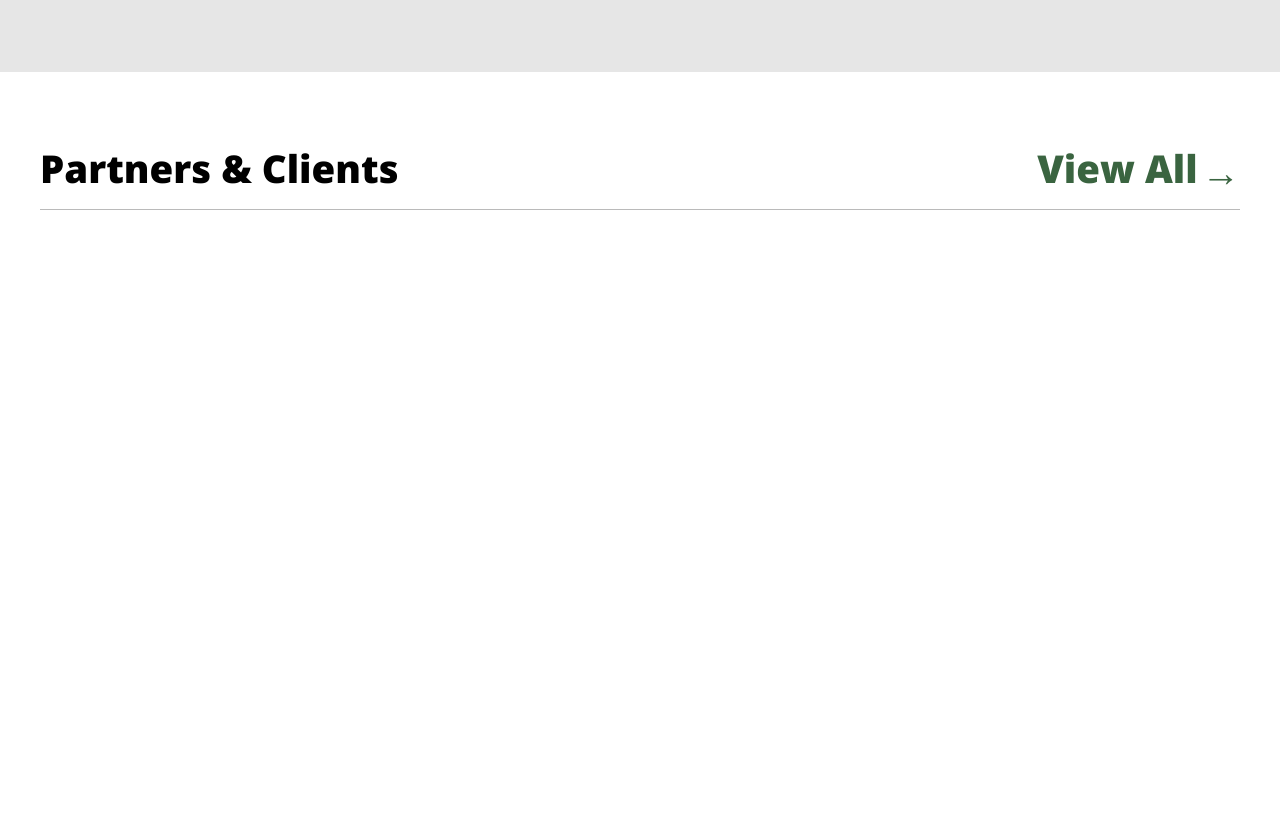
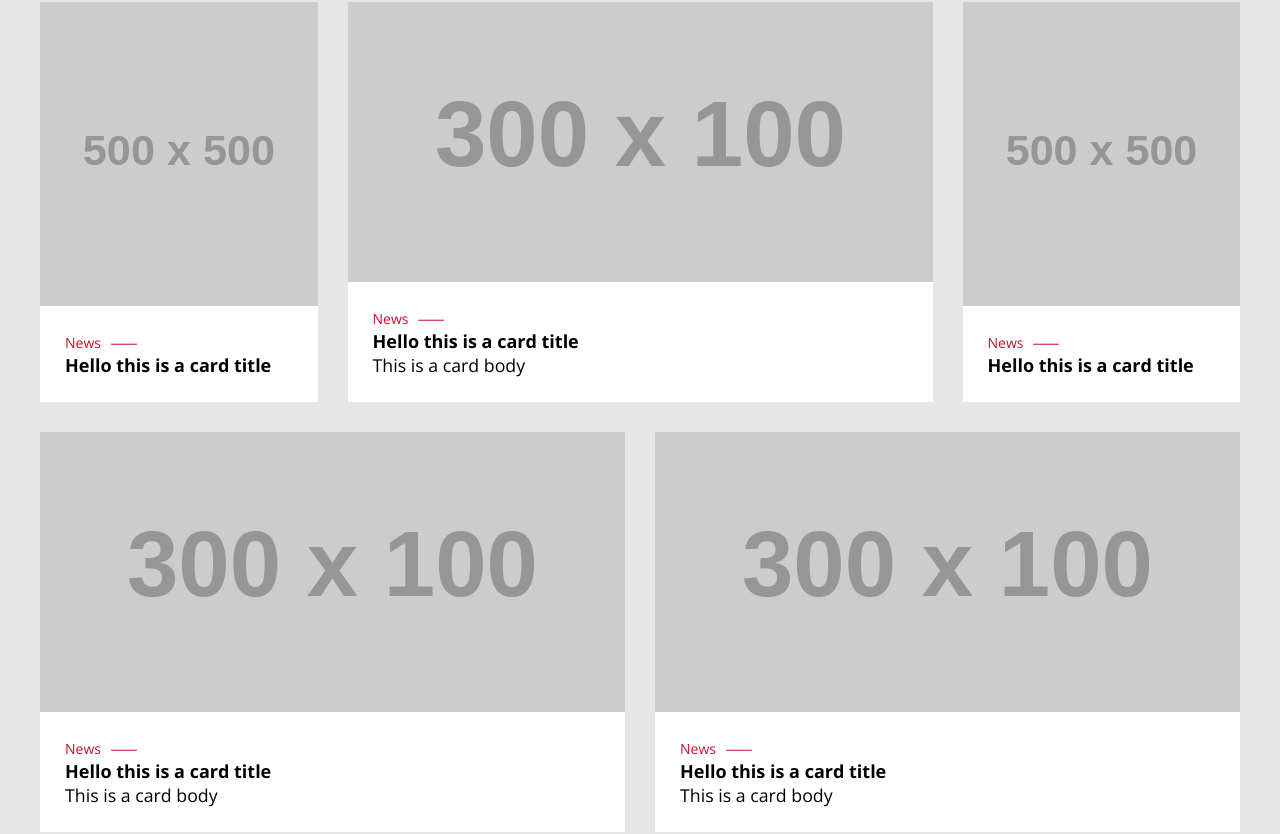
Before and after one commit to cameron-kirby/tecnica-old, a React (Create React App) app in the folder client/: page / in a window 1280 px wide. Shown: the part 874-1708 px from the top of the page. Before the commit the page ends 1270 px from the top, so only its background shows below. Built offline with nearby package versions, Linux system fonts and the light colour scheme; some icons are missing.

Commit message:
:lipstick: add card section to home page

```diff
--- a/client/src/components/pages/Home/Home.js
+++ b/client/src/components/pages/Home/Home.js
@@ -18,6 +18,13 @@ const background1 = {
 
 const background2 = {
     backgroundImage: "url('https://images.unsplash.com/photo-1578934191836-ff5f608c2228?ixlib=rb-1.2.1&ixid=eyJhcHBfaWQiOjEyMDd9&auto=format&fit=crop&w=1349&q=80')",
+};
+
+const gridBg = {
+    backgroundImage: "url('https://via.placeholder.com/500')",
+};
+const gridWide = {
+    backgroundImage: "url('https://via.placeholder.com/300x100')",
 };
 
 const Home = () => {
@@ -113,7 +120,68 @@ const Home = () => {
                 </div>
             </section>
             <section className="recent">
-
+                <div className="container-fluid">
+                    <div className="grid">
+                        <div className="grid__cell">
+                            <Link to='/' className="card__link">
+                                <div className="card__post">
+                                    <div className="card__img" style={gridBg}></div>
+                                    <div className="card__details">
+                                        <h4 className="card__type">News</h4>
+                                        <h3 className="card__title">Hello this is a card title</h3>
+                                    </div>
+                                </div>
+                            </Link>
+                        </div>
+                        <div className="grid__cell--wide">
+                            <Link to='/' className="card__link">
+                                <div className="card__post">
+                                    <div className="card__img" style={gridWide}></div>
+                                    <div className="card__details">
+                                        <h4 className="card__type">News</h4>
+                                        <h3 className="card__title">Hello this is a card title</h3>
+                                        <p className="card__body">This is a card body</p>
+                                    </div>
+                                </div>
+                            </Link>
+                        </div>
+                        <div className="grid__cell">
+                            <Link to='/' className="card__link">
+                                <div className="card__post">
+                                    <div className="card__img" style={gridBg}></div>
+                                    <div className="card__details">
+                                        <h4 className="card__type">News</h4>
+                                        <h3 className="card__title">Hello this is a card title</h3>
+                                    </div>
+                                </div>
+                            </Link>
+                        </div>
+                        <div className="grid__cell--wide">
+                            <Link to='/' className="card__link">
+                                <div className="card__post">
+                                    <div className="card__img" style={gridWide}></div>
+                                    <div className="card__details">
+                                        <h4 className="card__type">News</h4>
+                                        <h3 className="card__title">Hello this is a card title</h3>
+                                        <p className="card__body">This is a card body</p>
+                                    </div>
+                                </div>
+                            </Link>
+                        </div>
+                        <div className="grid__cell--wide">
+                            <Link to='/' className="card__link">
+                                <div className="card__post">
+                                    <div className="card__img" style={gridWide}></div>
+                                    <div className="card__details">
+                                        <h4 className="card__type">News</h4>
+                                        <h3 className="card__title">Hello this is a card title</h3>
+                                        <p className="card__body">This is a card body</p>
+                                    </div>
+                                </div>
+                            </Link>
+                        </div>
+                    </div>
+                </div>
             </section>
             <section className="partners">
                 <div className="container-fluid">
--- a/client/src/components/pages/Home/Home.styled.js
+++ b/client/src/components/pages/Home/Home.styled.js
@@ -156,6 +156,72 @@ export const StyledHome = styled.div`
         background: #e6e6e6;
         padding-top: 70px;
         padding-bottom: 70px;
+
+        .grid__cell, .grid__cell--wide {
+            margin-bottom: 30px;
+            position: relative;
+            width: 100%;
+            padding-right: 15px;
+            padding-left: 15px;
+
+            .card__post {
+                height: 100%;
+                background: #fff;
+                display: flex;
+                flex-direction: column;
+                overflow: hidden;
+                transition: .25s ease;
+                min-height: 340px;
+                background-position: center;
+                background-size: cover;
+                position: relative;
+                min-height: 400px;
+
+                .card__img {
+                    background-position: center;
+                    background-size: cover;
+                    flex: 1;
+                    flex-basis: 50%;
+                }
+
+                .card__details {
+                    padding: 25px;
+
+                    .card__type {
+                        display: inline-block;
+                        max-width: 100%;
+                        position: relative;
+                        color: #c8102e;
+                        font-size: .875rem;
+                        font-weight: 400;
+
+                        &:after {
+                            content: "—";
+                            margin-left: 0.625em;
+                            margin-right: 1em;
+                            display: inline-block;
+                            transform-origin: center left;
+                            transform: scaleX(2);
+                        }
+                    }
+
+                    .card__title {
+                        font-size: 1.125rem;
+                        font-weight: 700;
+                    }
+                }
+            }
+        }
+
+        .grid__cell {
+            flex: 0 0 25%;
+            max-width: 25%;
+        }
+
+        .grid__cell--wide {
+            flex: 0 0 50%;
+            max-width: 50%;
+        }
     }
 
     .partners {
--- a/client/src/style/blocks.scss
+++ b/client/src/style/blocks.scss
@@ -13,7 +13,7 @@
     }
 }
 
-.row {
+.row, .grid {
     display: flex;
     flex-wrap: wrap;
     margin-right: -15px;
--- a/client/src/style/typography.scss
+++ b/client/src/style/typography.scss
@@ -74,7 +74,8 @@ h1, h2, h3, h4, h5, h6 {
   /* Links */
   a {
       text-decoration: none;
-      color:vars.$green;
+      color:vars.$black;
+      transition: vars.$transition-main;
 
       &:hover {
           color: vars.$black;
```
